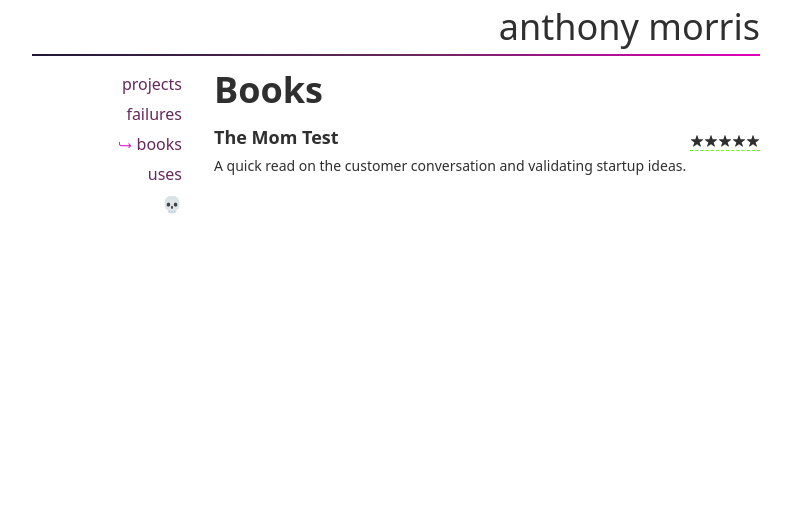
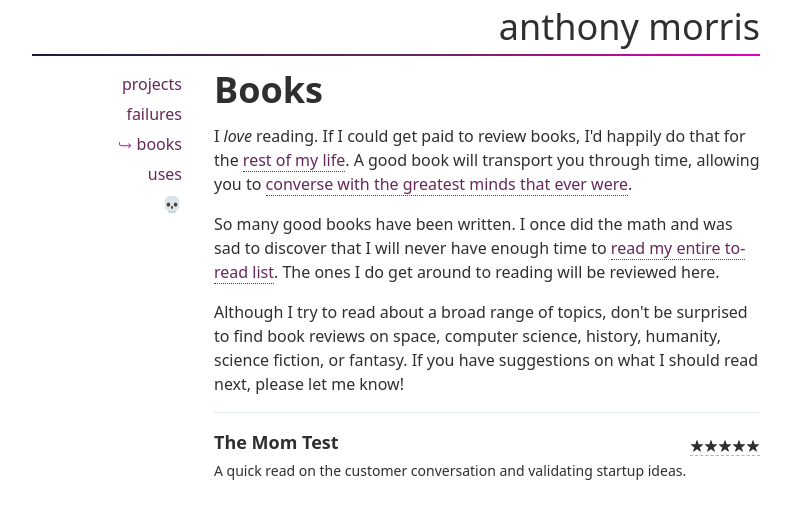
Before and after one commit to amorriscode/anthonymorris.dev, a Next.js app: page /books in a window 1280 px wide. Shown: the top 518 px of the page, without its empty margins (244-1035 px from the left). Built offline with nearby package versions, Linux system fonts and the light colour scheme.

Commit message:
Add summaries on all pages

```diff
--- a/pages/books/index.tsx
+++ b/pages/books/index.tsx
@@ -20,6 +20,20 @@
         <h1 className="leading-none">
           Books
         </h1>
+
+        <p>
+          I <span className="italic">love</span> reading. If I could get paid to review books, I'd happily do that for the <a href="/life">rest of my life</a>. A good book will transport you through time, allowing you to <a href="https://www.brainyquote.com/quotes/rene_descartes_134097" target="_blank" rel="noopener noreferrer">converse with the greatest minds that ever were</a>.
+        </p>
+
+        <p>
+          So many good books have been written. I once did the math and was sad to discover that I will never have enough time to <a href="https://www.goodreads.com/user/show/5171404-anthony" target="_blank" rel="noopener noreferrer">read my entire to-read list</a>. The ones I do get around to reading will be reviewed here.
+        </p>
+
+        <p>
+          Although I try to read about a broad range of topics, don't be surprised to find book reviews on space, computer science, history, humanity, science fiction, or fantasy. If you have suggestions on what I should read next, please let me know!
+        </p>
+
+        <hr />
 
         {books.map(book => <BookCard key={book.slug} book={book} />)}
       </main>
--- a/pages/failures/index.tsx
+++ b/pages/failures/index.tsx
@@ -26,12 +26,14 @@
         </p>
 
         <p>
-          I've been trying to change my relationship with failure. I think a growth mindset allows you to utilize your failures to enable growth. I decided to make a <span className="font-bold">failure journal</span>.
+          I've been trying to change my relationship with failure. Using a growth mindset allows you to utilize your failures. I decided to make a <span className="font-bold">failure journal</span>.
         </p>
 
         <p>
-          This is a place for me to reflect on my failures. To learn from them. But more importantly, it's a place to <span className="italic">forgive myself for my failures</span>. A place to help me shift focus from the past to the <a href="/life">time I have left</a>.
+          This is a place for me to reflect on my failures. To learn from them. More importantly, it's a place to <span className="italic">forgive myself for my failures</span>. A place to help me shift focus from the past to the <a href="/life">time I have left</a>.
         </p>
+
+        <hr />
 
         {failures.map(failure => <FailureCard key={failure.slug} failure={failure} />)}
       </main>
--- a/pages/life.tsx
+++ b/pages/life.tsx
@@ -56,6 +56,8 @@
           Time to do something about those remaining blocks.
         </p>
 
+        <hr />
+
         <div className="space-y-2 w-full">
           {lifeCalendar.map((year, i) => (
             <div className="grid gap-1 w-full relative">
--- a/pages/projects/index.tsx
+++ b/pages/projects/index.tsx
@@ -20,6 +20,20 @@
         <h1 className="leading-none">
           Projects
         </h1>
+
+        <p>
+          My father was always a handyperson. He worked on all sorts of things around the house with varying degrees of success (he almost lost his fingers in a fight with a table saw).
+        </p>
+
+        <p>
+          I never got that gift. I was awkward, clumsy, and preferred playing on the computer. This lead me to programming. <span className="italic">That is where I learned to build</span>.
+        </p>
+
+        <p>
+          This is my collection of projects. Big and small. Software and hardware. It's kind of like my very <a href="https://killedbygoogle.com/" target="_blank" rel="noopener noreferrer">Google Graveyard</a>.
+        </p>
+
+        <hr />
 
         {projects.map(project => <ProjectCard key={project.slug} project={project} />)}
       </main>
--- a/pages/uses.tsx
+++ b/pages/uses.tsx
@@ -14,6 +14,12 @@
         <h1 className="leading-none">
           Uses
         </h1>
+
+        <p>
+          Developers lover <a href="https://uses.tech/" target="_blank" rel="noopener noreferrer">talking about their tools</a>. These are the tools I like to use to be productive and have fun.
+        </p>
+
+        <hr />
 
         <section>
           <h2>
```
